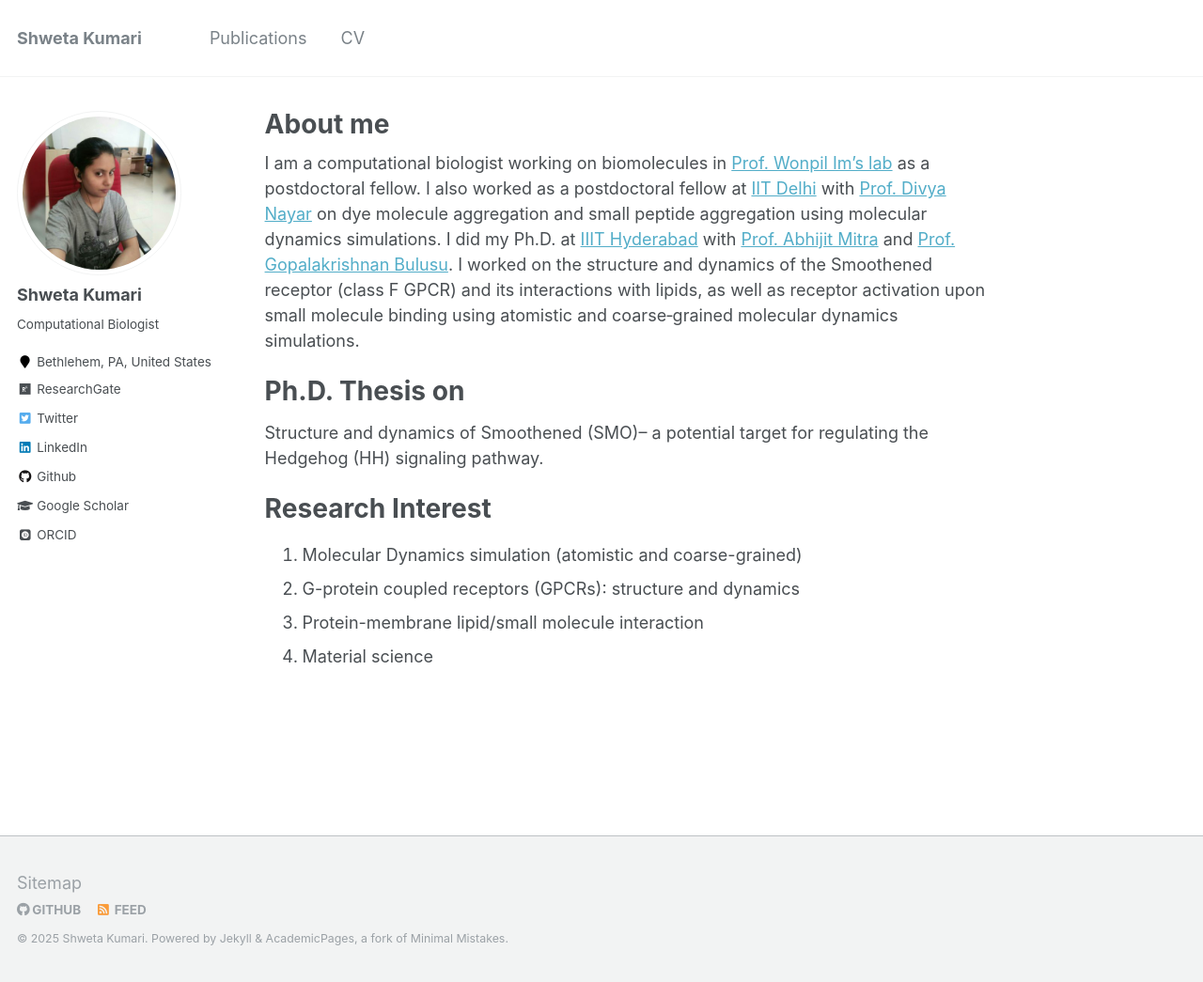
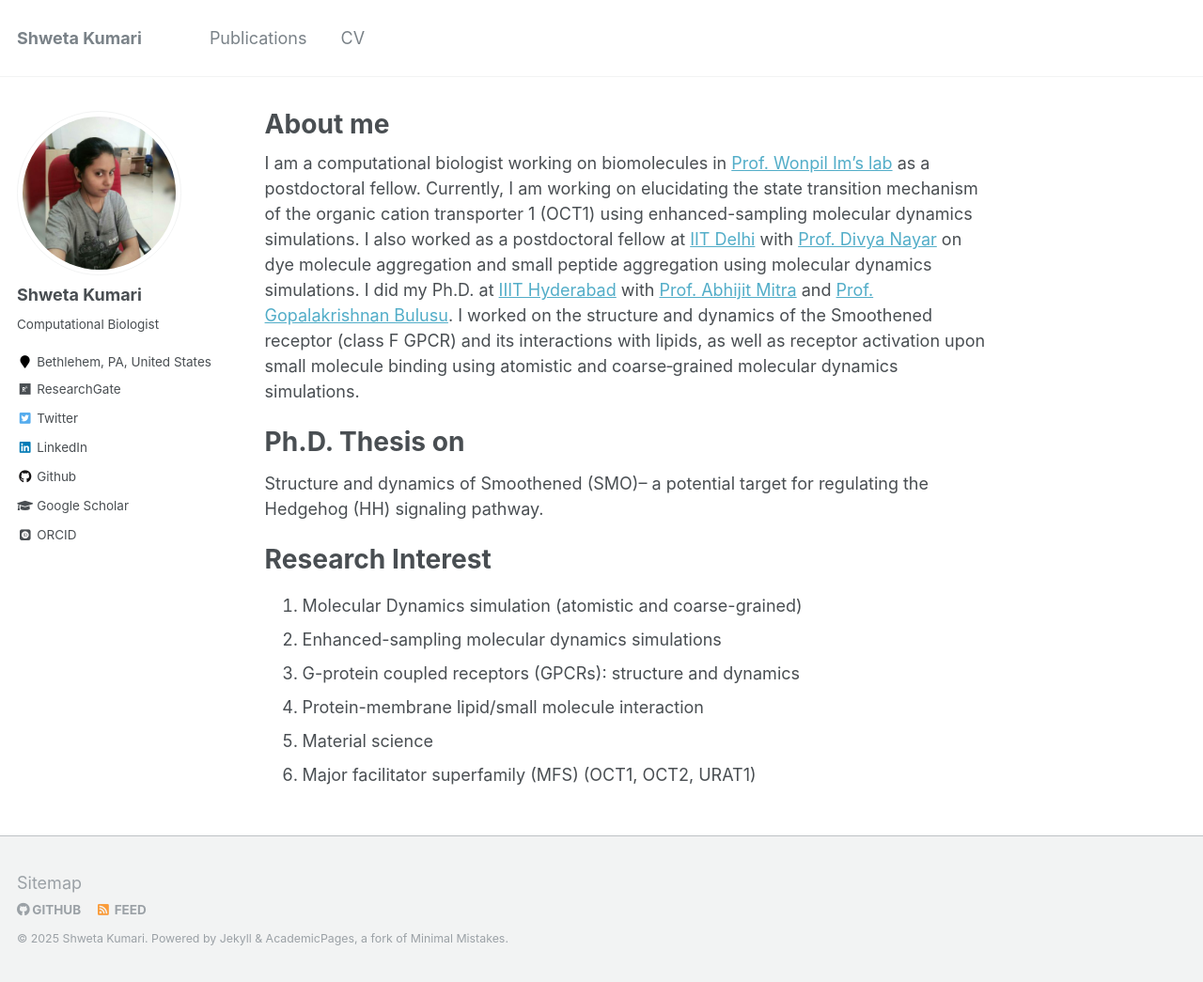
Before and after one commit to shweta-Moni/shweta-Moni.github.io, a Jekyll site: the page built from _pages/about.md, in a window 1280 px wide and 1045 px high. Shown: the whole window at 94% size. Built offline with Jekyll 4.4.1, drawn with Linux system fonts in a browser that asks for light colours; some web fonts are replaced.

Commit message:
Update about.md

```diff
--- a/_pages/about.md
+++ b/_pages/about.md
@@ -8,7 +8,7 @@ redirect_from:
   - /about.html
 ---
 
-I am a computational biologist working on biomolecules in [Prof. Wonpil Im's lab](https://compbio.lehigh.edu/){:target="_blank"} as a postdoctoral fellow. I also worked as a postdoctoral fellow at [IIT Delhi](https://home.iitd.ac.in/){:target="_blank"} with [Prof. Divya Nayar](https://sites.google.com/prod/view/divyanayar/){:target="_blank"} on dye molecule aggregation and small peptide aggregation using molecular dynamics simulations. I did my Ph.D. at [IIIT Hyderabad](https://www.iiit.ac.in/){:target="_blank"} with [Prof. Abhijit Mitra](https://faculty.iiit.ac.in/~abi_chem/web/){:target="_blank"} and [Prof. Gopalakrishnan Bulusu](https://www.linkedin.com/in/gopalakrishnan-bulusu-82a1705/?originalSubdomain=in){:target="_blank"}. I worked on the structure and dynamics of the Smoothened receptor (class F GPCR) and its interactions with lipids, as well as receptor activation upon small molecule binding using atomistic and coarse‑grained molecular dynamics simulations.
+I am a computational biologist working on biomolecules in [Prof. Wonpil Im's lab](https://compbio.lehigh.edu/){:target="_blank"} as a postdoctoral fellow. Currently, I am working on elucidating the state transition mechanism of the organic cation transporter 1 (OCT1) using enhanced-sampling molecular dynamics simulations. I also worked as a postdoctoral fellow at [IIT Delhi](https://home.iitd.ac.in/){:target="_blank"} with [Prof. Divya Nayar](https://sites.google.com/prod/view/divyanayar/){:target="_blank"} on dye molecule aggregation and small peptide aggregation using molecular dynamics simulations. I did my Ph.D. at [IIIT Hyderabad](https://www.iiit.ac.in/){:target="_blank"} with [Prof. Abhijit Mitra](https://faculty.iiit.ac.in/~abi_chem/web/){:target="_blank"} and [Prof. Gopalakrishnan Bulusu](https://www.linkedin.com/in/gopalakrishnan-bulusu-82a1705/?originalSubdomain=in){:target="_blank"}. I worked on the structure and dynamics of the Smoothened receptor (class F GPCR) and its interactions with lipids, as well as receptor activation upon small molecule binding using atomistic and coarse‑grained molecular dynamics simulations.
 
 Ph.D. Thesis on
 ======
@@ -17,6 +17,8 @@ Structure and dynamics of Smoothened (SMO)– a potential target for regulating
 Research Interest
 ======
 1. Molecular Dynamics simulation (atomistic and coarse-grained)
-1. G-protein coupled receptors (GPCRs): structure and dynamics
-1. Protein-membrane lipid/small molecule interaction
-1. Material science
+2. Enhanced-sampling molecular dynamics simulations
+3. G-protein coupled receptors (GPCRs): structure and dynamics
+4. Protein-membrane lipid/small molecule interaction
+5. Material science
+6. Major facilitator superfamily (MFS) (OCT1, OCT2, URAT1)
```
